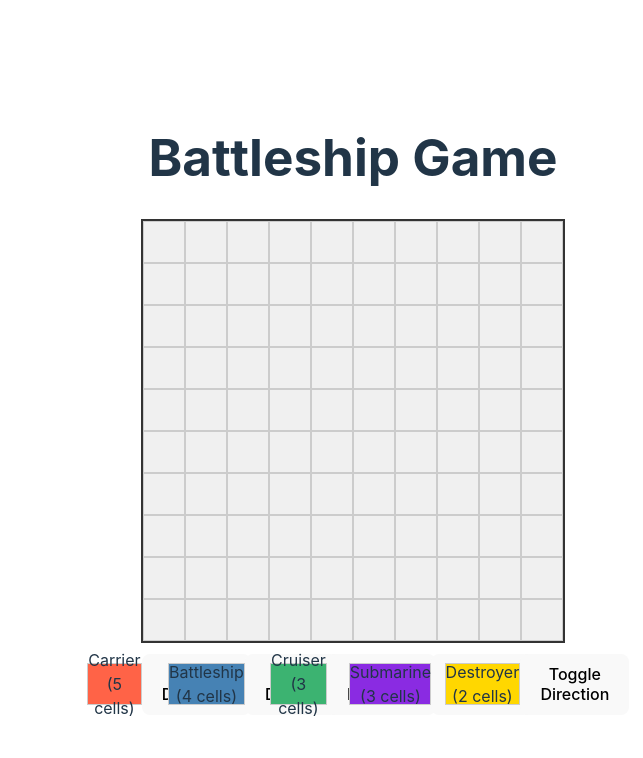
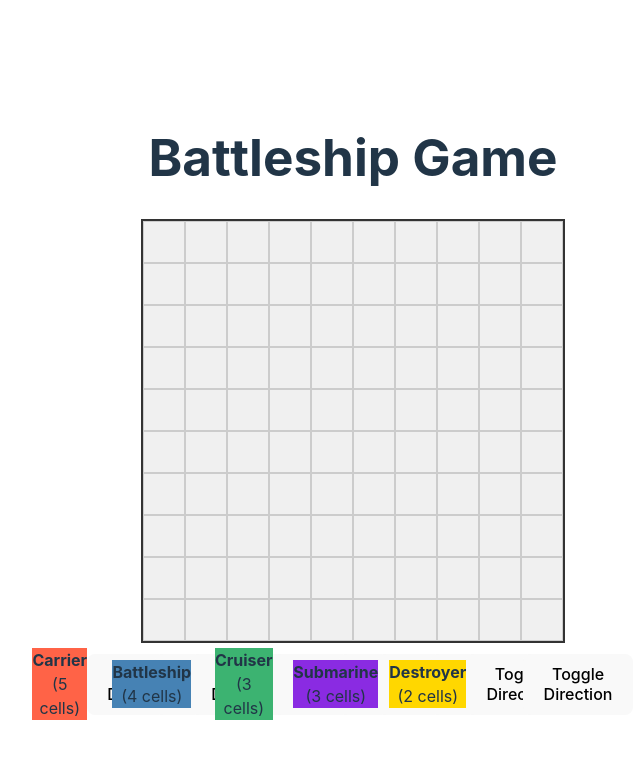
Before and after one commit to iamsuz/battleship-ui, a React (Vite) app: page / in a window 1280 px wide. Shown: the top 758 px of the page, without its empty margins (287-930 px from the left). Built offline with nearby package versions, Linux system fonts and the light colour scheme.

Commit message:
Adds the direction of each ship and fixes the drag

```diff
--- a/src/components/ui/Ship.tsx
+++ b/src/components/ui/Ship.tsx
@@ -1,5 +1,3 @@
-// src/components/Ship.tsx
-
 import React from "react";
 import "../styles/Ship.css";
 
@@ -16,6 +14,7 @@ interface ShipProps {
 		direction: "horizontal" | "vertical"
 	) => void;
 	isDraggable: boolean;
+	onToggleDirection: () => void; // Allow each ship to toggle its direction
 }
 
 const Ship: React.FC<ShipProps> = ({
@@ -25,16 +24,36 @@ const Ship: React.FC<ShipProps> = ({
 	direction,
 	onDragStart,
 	isDraggable,
+	onToggleDirection,
 }) => {
 	return (
-		<div
-			className="ship-item"
-			draggable={isDraggable}
-			onDragStart={(e) => onDragStart(e, name, size, color, direction)}
-			style={{ backgroundColor: color }}
-			title={`Drag to place ${name}`}
-		>
-			{name} ({size} cells)
+		<div className="ship-item">
+			<div
+				className="ship-header"
+				style={{ backgroundColor: color }}
+				title={`Drag to place ${name}`}
+			>
+				<strong>{name}</strong> ({size} cells)
+			</div>
+			{/* Render the Ship Grid */}
+			<div
+				className="ship-grid"
+				style={{
+					display: "flex",
+					flexDirection: direction === "horizontal" ? "row" : "column",
+				}}
+			>
+				{new Array(size).fill(null).map((_, index) => (
+					<div
+						key={index}
+						className="grid-cell"
+						style={{ backgroundColor: color }}
+					/>
+				))}
+			</div>
+			<button onClick={onToggleDirection} className="toggle-direction-btn">
+				Toggle Direction
+			</button>
 		</div>
 	);
 };
```
